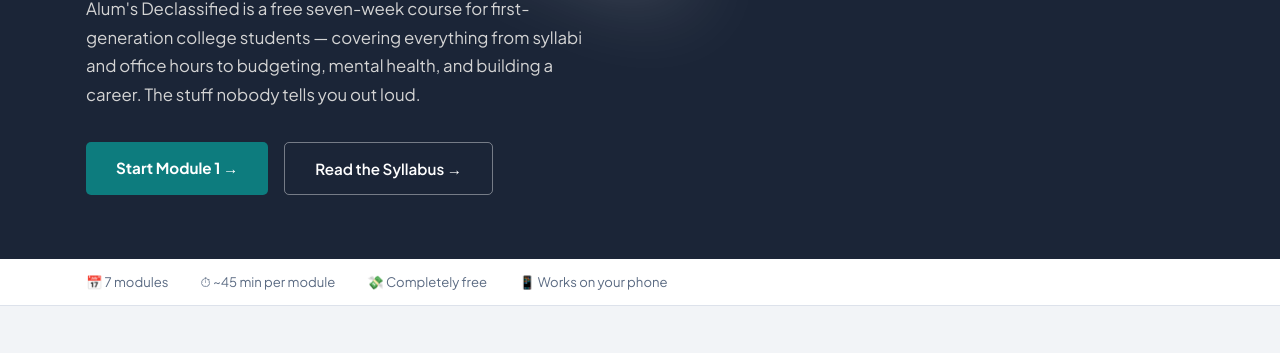
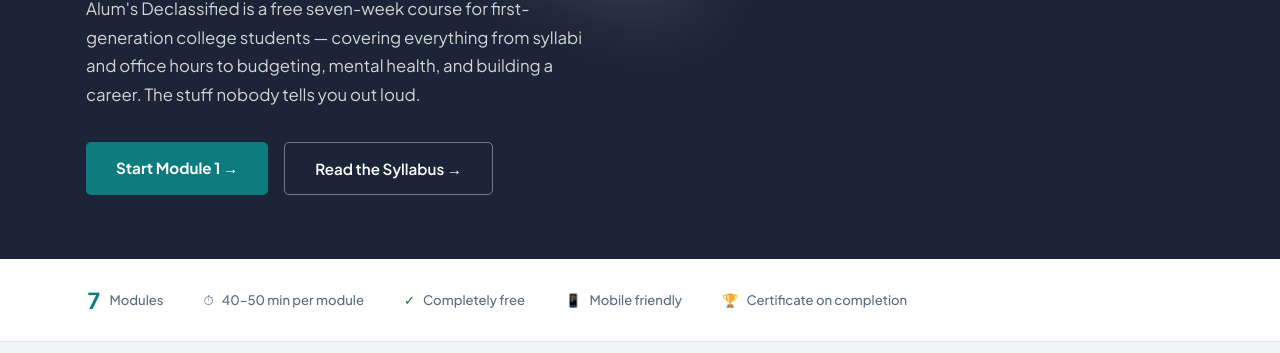
Before and after one commit to khat713/alums-declassified, a Next.js app: page / in a window 1280 px wide. Shown: the part 397-750 px from the top of the page. Built offline with nearby package versions, Linux system fonts and the light colour scheme.

Commit message:
fix animated counter client component

```diff
--- a/app/page.tsx
+++ b/app/page.tsx
@@ -1,12 +1,11 @@
-import type { Metadata } from "next";
+"use client";
 import Link from "next/link";
 import { SplineScene } from "@/components/ui/splite";
 import { Spotlight } from "@/components/ui/spotlight";
 import { Typewriter } from "@/components/ui/typewriter";
+import { Counter } from "@/components/ui/animated-counter";
+import { motion } from "motion/react";
 
-export const metadata: Metadata = {
-  title: "Home | Alum's Declassified",
-};
 
 export default function HomePage() {
   return (
@@ -69,12 +68,74 @@ export default function HomePage() {
       </section>
 
       {/* COURSE META BAR */}
-      <div className="bg-white dark:bg-[#1e293b] border-b border-[#dde2eb] dark:border-[#334155] py-3">
-        <div className="container mx-auto px-4 flex flex-wrap gap-x-8 gap-y-2 items-center justify-center md:justify-start text-[0.82rem] text-[#5a6a82] dark:text-[#94a3b8]">
-          <span>📅 7 modules</span>
-          <span>⏱ ~45 min per module</span>
-          <span>💸 Completely free</span>
-          <span>📱 Works on your phone</span>
+      <div className="bg-white dark:bg-[#1e293b] border-b border-[#dde2eb] dark:border-[#334155] py-4">
+        <div className="container mx-auto px-4 flex flex-wrap gap-x-10 gap-y-3 items-center justify-center md:justify-start">
+
+          {/* Modules — animated counter */}
+          <motion.div
+            className="flex items-center gap-2"
+            initial={{ opacity: 0, y: 20 }}
+            whileInView={{ opacity: 1, y: 0 }}
+            transition={{ duration: 0.4, delay: 0.0 }}
+            viewport={{ once: true }}
+          >
+            <Counter
+              end={7}
+              duration={2}
+              fontSize={22}
+              className="text-[#0d7c7e] px-0"
+            />
+            <span className="text-[0.82rem] text-[#5a6a82] dark:text-[#94a3b8] font-medium">Modules</span>
+          </motion.div>
+
+          {/* Time per module */}
+          <motion.div
+            className="flex items-center gap-2 text-[0.82rem] text-[#5a6a82] dark:text-[#94a3b8]"
+            initial={{ opacity: 0, y: 20 }}
+            whileInView={{ opacity: 1, y: 0 }}
+            transition={{ duration: 0.4, delay: 0.1 }}
+            viewport={{ once: true }}
+          >
+            <span>⏱</span>
+            <span className="font-medium">40–50 min per module</span>
+          </motion.div>
+
+          {/* Free */}
+          <motion.div
+            className="flex items-center gap-2 text-[0.82rem] text-[#5a6a82] dark:text-[#94a3b8]"
+            initial={{ opacity: 0, y: 20 }}
+            whileInView={{ opacity: 1, y: 0 }}
+            transition={{ duration: 0.4, delay: 0.2 }}
+            viewport={{ once: true }}
+          >
+            <span className="text-[#16723d]">✓</span>
+            <span className="font-medium">Completely free</span>
+          </motion.div>
+
+          {/* Mobile friendly */}
+          <motion.div
+            className="flex items-center gap-2 text-[0.82rem] text-[#5a6a82] dark:text-[#94a3b8]"
+            initial={{ opacity: 0, y: 20 }}
+            whileInView={{ opacity: 1, y: 0 }}
+            transition={{ duration: 0.4, delay: 0.3 }}
+            viewport={{ once: true }}
+          >
+            <span>📱</span>
+            <span className="font-medium">Mobile friendly</span>
+          </motion.div>
+
+          {/* Certificate */}
+          <motion.div
+            className="flex items-center gap-2 text-[0.82rem] text-[#5a6a82] dark:text-[#94a3b8]"
+            initial={{ opacity: 0, y: 20 }}
+            whileInView={{ opacity: 1, y: 0 }}
+            transition={{ duration: 0.4, delay: 0.4 }}
+            viewport={{ once: true }}
+          >
+            <span>🏆</span>
+            <span className="font-medium">Certificate on completion</span>
+          </motion.div>
+
         </div>
       </div>
 
--- /dev/null
+++ b/components/ui/animated-counter.tsx
@@ -0,0 +1,56 @@
+"use client"
+import * as React from "react"
+import { MotionValue, motion, useSpring, useTransform } from "motion/react";
+import { useEffect, useState } from "react";
+import { twMerge } from "tailwind-merge";
+import clsx from "clsx";
+const cn = (...args: any[]) => { return twMerge(clsx(args)); };
+const fontSize = 40;
+const padding = 10;
+const height = fontSize + padding;
+interface CounterProps extends React.DetailedHTMLProps<React.HTMLAttributes<HTMLParagraphElement>, HTMLParagraphElement> {
+  start?: number;
+  end: number;
+  duration?: number;
+  className?: string;
+  fontSize?: number;
+}
+export const Counter = ({ start = 0, end, duration = end, className, fontSize = 30, ...rest }: CounterProps) => {
+  const [value, setValue] = useState(start);
+  useEffect(() => {
+    const interval = setInterval(() => {
+      if (value < end) { setValue((prev) => prev + 1); }
+    }, (duration / (end - start)) * 1000);
+    return () => clearInterval(interval);
+  }, [value]);
+  return (
+    <div style={{ fontSize }} {...rest} className={cn("flex overflow-hidden rounded px-2 leading-none text-primary font-bold", className)}>
+      {value >= 100000 && <Digit place={100000} value={value} />}
+      {value >= 10000 && <Digit place={10000} value={value} />}
+      {value >= 1000 && <Digit place={1000} value={value} />}
+      {value >= 100 && <Digit place={100} value={value} />}
+      {value >= 10 && <Digit place={10} value={value} />}
+      <Digit place={1} value={value} />
+    </div>
+  );
+};
+function Digit({ place, value }: { place: number; value: number }) {
+  let valueRoundedToPlace = Math.floor(value / place);
+  let animatedValue = useSpring(valueRoundedToPlace);
+  useEffect(() => { animatedValue.set(valueRoundedToPlace); }, [animatedValue, valueRoundedToPlace]);
+  return (
+    <div style={{ height }} className="relative w-[1ch] tabular-nums">
+      {[...Array(10)].map((_, i) => (<Number key={i} mv={animatedValue} number={i} />))}
+    </div>
+  );
+}
+function Number({ mv, number }: { mv: MotionValue; number: number }) {
+  let y = useTransform(mv, (latest) => {
+    let placeValue = latest % 10;
+    let offset = (10 + number - placeValue) % 10;
+    let memo = offset * height;
+    if (offset > 5) { memo -= 10 * height; }
+    return memo;
+  });
+  return (<motion.span style={{ y }} className="absolute inset-0 flex items-center justify-center">{number}</motion.span>);
+}
```
Also changed, not shown: .claude/settings.local.json, 1 other file (tests, documents, lock files or other folders).
